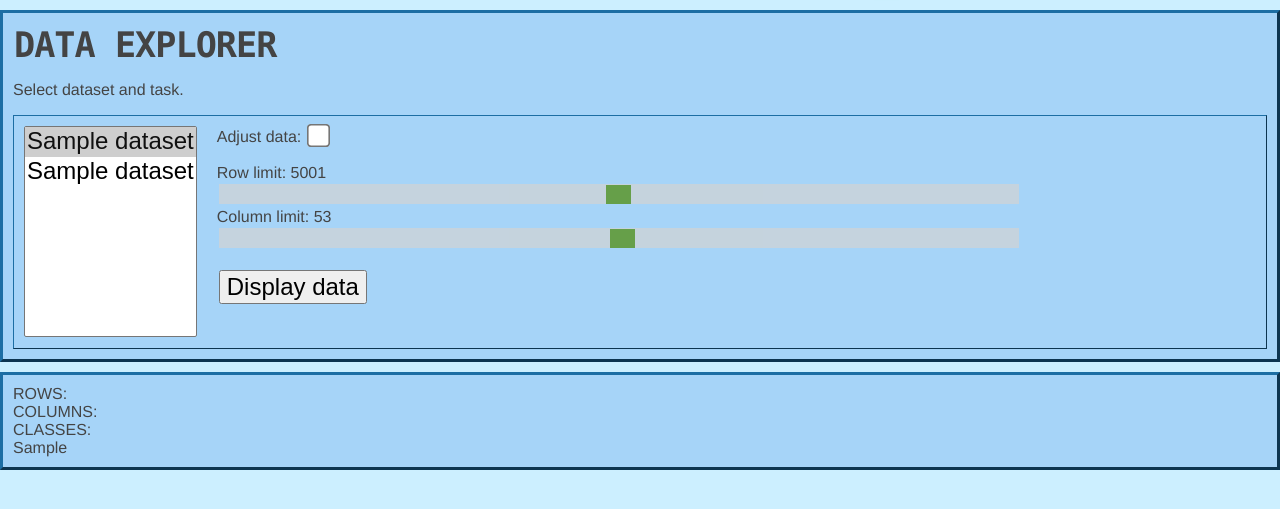
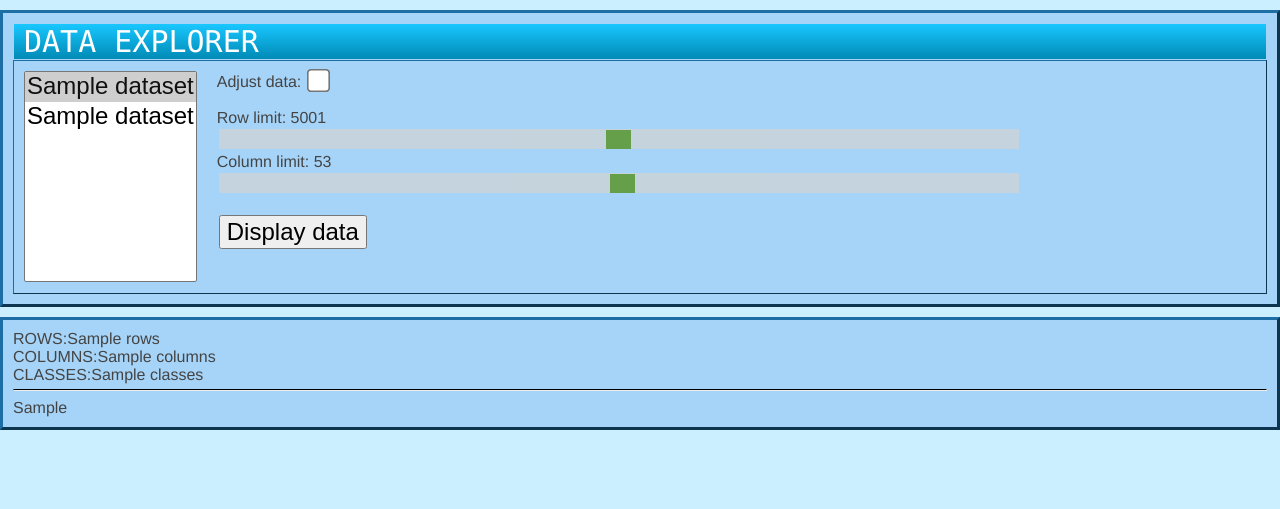
Before and after one commit to ticklish-caiman/genetically_modified_classifiers, a Flask app: template templates/data_explorer.html in a window 1280 px wide. Shown: the part 63-572 px from the top of the page. Run offline with Flask 2, Linux system fonts and the light colour scheme; the template is opened without the code that fills it: most values are stand-ins (such as "Sample title", 1, 10 or a date in 2020).

Commit message:
Data-explorer finished
Data-explorer fully functional
Tidied up a little

```diff
--- a/app.py
+++ b/app.py
@@ -80,7 +80,10 @@ def main():
         state = {'dataset': selected_dataset, 'rows_option': rows_option, 'columns_option': columns_option,
                  'adjust': adjusted}
         return render_template('data_explorer.html', datasets=gmc_interface.datasets,
-                               state=state, dataset_table=global_control.cached_data)
+                               state=state, dataset_table=global_control.cached_data,
+                               rows=global_control.last_selections['rows'],
+                               columns=global_control.last_selections['columns'],
+                               classes=global_control.last_selections['classes'])
 
     @app.route('/test')
     def test():
@@ -105,7 +108,7 @@ def main():
                                test_status=global_control.TEST_STATUS)
 
     ''' =========================================================================================================
-                                    DISPLAY AND WORK FUNCTIONS
+                                    DISPLAY AND TASK FUNCTIONS
         ========================================================================================================= '''
 
     @app.route('/show_data', methods=["GET", "POST"])
@@ -123,6 +126,7 @@ def main():
             global_control.last_selections['rows_option'] = rows_option
             global_control.last_selections['columns_option'] = columns_option
             global_control.last_selections['adjust'] = adjusting
+
             global_control.cached_data = gmc_interface.get_csv_data(request.form.get('datasets'),
                                                                     request.form.get('rows_n'),
                                                                     request.form.get('columns_n'),
@@ -134,8 +138,6 @@ def main():
         if request.method == "GET" or request.method == "POST":
             selected_dataset = request.form['datasets']
             core_balance = request.form["cores_balance"]
-            print('Przechwycony wybrany zbiór:', selected_dataset)
-            print('Przechwycony podział:', core_balance)
             state = {'dataset': selected_dataset}
             return render_template("simple.html", datasets=gmc_interface.datasets,
                                    selection=gmc_interface.start_evolution_simple(request.form.get('datasets'),
@@ -230,7 +232,7 @@ def main():
     @app.route('/test_pipelines', methods=["GET", "POST"])
     def test_pipelines():
         if request.method == "GET" or request.method == "POST":
-            gmc_interface.test_pipelines(global_control.TEST_PIPELINES, 'monks2.csv')
+            gmc_interface.test_pipelines(global_control.TEST_PIPELINES, 'biodeg.csv')
 
             return redirect('/test')
 
--- a/engine/global_control.py
+++ b/engine/global_control.py
@@ -81,7 +81,9 @@ def init_selections():
     last_selections = dict()
     last_selections['rows_option'] = 20
     last_selections['columns_option'] = 10
-    # last_selections = [None, None, None, None]
+    last_selections['rows'] = 'No data displayed.'
+    last_selections['columns'] = 'No data displayed.'
+    last_selections['classes'] = 'No data displayed.'
 
 
 from datetime import datetime
--- a/engine/gmc.py
+++ b/engine/gmc.py
@@ -510,7 +510,7 @@ def validate_tested_population(population: Population):
             log.error(f'Individual validation failed: {x.pipeline}')
     log.info(f'Average score of population:{average_score(population.individuals)}')
     if GUI:
-        global_control.status['status'] += f' {average_score(population.individuals)}'
+        global_control.status['status'] += f' | last average:{average_score(population.individuals)}'
     return tested_population_validated
 
 
@@ -2234,7 +2234,6 @@ def update_param_grid_identical_as_tpot(clf, param_grid):
         })
 
     if str(clf).__contains__('ExtraTreeClassifier'):
-
         param_grid.update({
             # 'extratreeclassifier__n_estimators': [100],
             'extratreeclassifier__criterion': ["gini", "entropy"],
--- a/engine/gmc_interface.py
+++ b/engine/gmc_interface.py
@@ -35,8 +35,13 @@ def get_csv_data(file, row_limit, column_limit, adjust):
     except FileNotFoundError:
         return '<h1>Please select file_name to analyze.</h1>'
 
+    global_control.last_selections['rows'] = dataset.shape[0]
+    global_control.last_selections['columns'] = dataset.shape[1]
+    global_control.last_selections['classes'] = 'Adjust data to determine the decision attribute.'
+
     if adjust:
         dataset = utils.adjust_dataset(dataset)
+        global_control.last_selections['classes'] = len(np.unique(dataset['class']))
 
     data = dataset.head(row_limit)
 
@@ -76,7 +81,7 @@ def run_evolve(x_train, y_train, n_jobs, file_name, population=30, generations=5
         pop_with_all = pop.unpack_history(pop1)
         save_results_gmc(pop_with_all, best.pipeline, subfolder_name)
         save_genome(best.genome, subfolder_name)
-    print('Koniec ewolucji GMC')
+    log.info('GMC finished')
 
     return pop1
 
@@ -96,8 +101,6 @@ def run_evolve_custom(file_name, validation_size=0.1, n_jobs=1, population=20, g
     x_train, x_test, y_train, y_test = train_test_split(features, dataset['class'].values, test_size=validation_size,
                                                         random_state=random_state)
 
-    print(f'Tajp {type(population)=}')
-    print(f'w run evolve custom{elitism=}')
     global_control.status['status'] += '<br/><date>' + datetime.now().strftime(
         "%d.%m.%Y|%H-%M-%S") + f':</date> Initializing population for {file_name}'
     global_control.status['best_score'] = 0.0
@@ -129,19 +132,19 @@ def run_gmc_thread(file_name, validation_size=0.1, n_jobs=1, population=20, gene
     print(running_threads)
     if isinstance(validation_size, int):
         validation_size = validation_size / 100
-    print(f'{validation_size=}')
+    log.info(f'{validation_size=}')
 
     if isinstance(crossover_rate, int):
         crossover_rate = crossover_rate / 100
-    print(f'{mutation=}')
+    log.info(f'{mutation=}')
 
     if isinstance(mutation, int):
         mutation = mutation / 100
-    print(f'{mutation=}')
+    log.info(f'{mutation=}')
 
     if isinstance(mutation_power, int):
         mutation_power = mutation_power / 100
-    print(f'{mutation_power=}')
+    log.info(f'{mutation_power=}')
 
     if isinstance(cross_method, int):
         if cross_method == 0:
@@ -240,7 +243,6 @@ def run_tpot_custom(file_name, validation_size=0.1, n_jobs=1, population=20, gen
         "%d.%m.%Y|%H-%M-%S") + f':</date> Initializing population for {file_name}'
     global_control.tpot_status['best_score'] = 0.0
     global_control.tpot.fit(x_train, y_train)
-    subfolder_name = datetime.now().strftime("%Y%m%d-%H_%M_%S")
 
     log.info('Tpot finished')
     global_control.machine_info['free_threads'] += n_jobs
@@ -476,4 +478,5 @@ def test_pipelines(pipelines: [], file_name: str):
             pip_string = [pip_string.replace("\n", "").replace("  ", "") for x in pip_string]
             if p[0] == pip_string[0]:
                 cv = cross_val_score(pipeline, x_train, y_train, cv=10, n_jobs=4, error_score="raise")
-                print(f'Kroswaliduję {cv=}')
+                print(f'Crossvalidation: {cv}')
+                print(f'AVG: {sum(cv) / len(cv)}')
--- a/templates/data_explorer.html
+++ b/templates/data_explorer.html
@@ -1,8 +1,7 @@
 {% extends "layout.html" %}
 {% block content %}
     <div class="simple">
-        <h1>DATA EXPLORER</h1>
-        <p>Select dataset and task.</p>
+        <h2>DATA EXPLORER</h2>
         <form action="/show_data" method="POST">
             <div class="row">
                 <div class="column">
@@ -42,9 +41,10 @@
     </div>
     </div>
     <div class="simple">
-        ROWS: <br/>
-        COLUMNS: <br/>
-        CLASSES: <br/>
+        ROWS:{{ rows|safe }}<br/>
+        COLUMNS:{{ columns|safe }}<br/>
+        CLASSES:{{ classes|safe }}<br/>
+        <hr>
         {{ dataset_table|safe }}
     </div>
     <script>
--- a/templates/gmc.html
+++ b/templates/gmc.html
@@ -65,7 +65,6 @@
                 </div>
                 <br/>
 
-
                 <div class="column" style="min-width: 600px">
                     <h1>CUSTOMIZE PARAMETERS FOR GMC</h1>
                     <hr>
@@ -82,7 +81,7 @@
                     <hr>
                     <div class="slider_text"> Generations: <span id="gen_size"></span></div>
                     <input type="range" name="gen_size"
-                           min="2" max="100000" value="10"
+                           min="2" max="100000" value="1000"
                            class="slider" id="gen_size_gmc">
                     <hr>
                     <div class="slider_text"> Elitism: <span id="elitism"></span></div>
```
